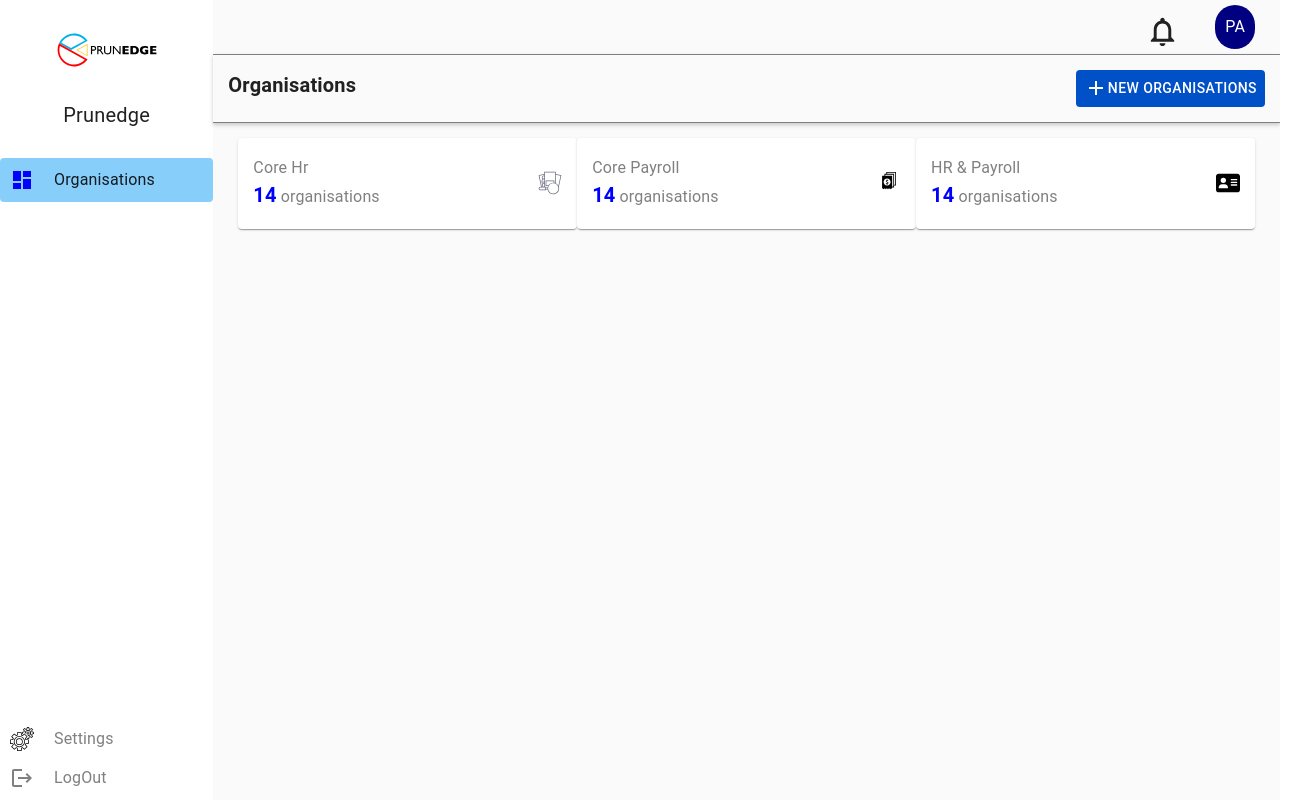
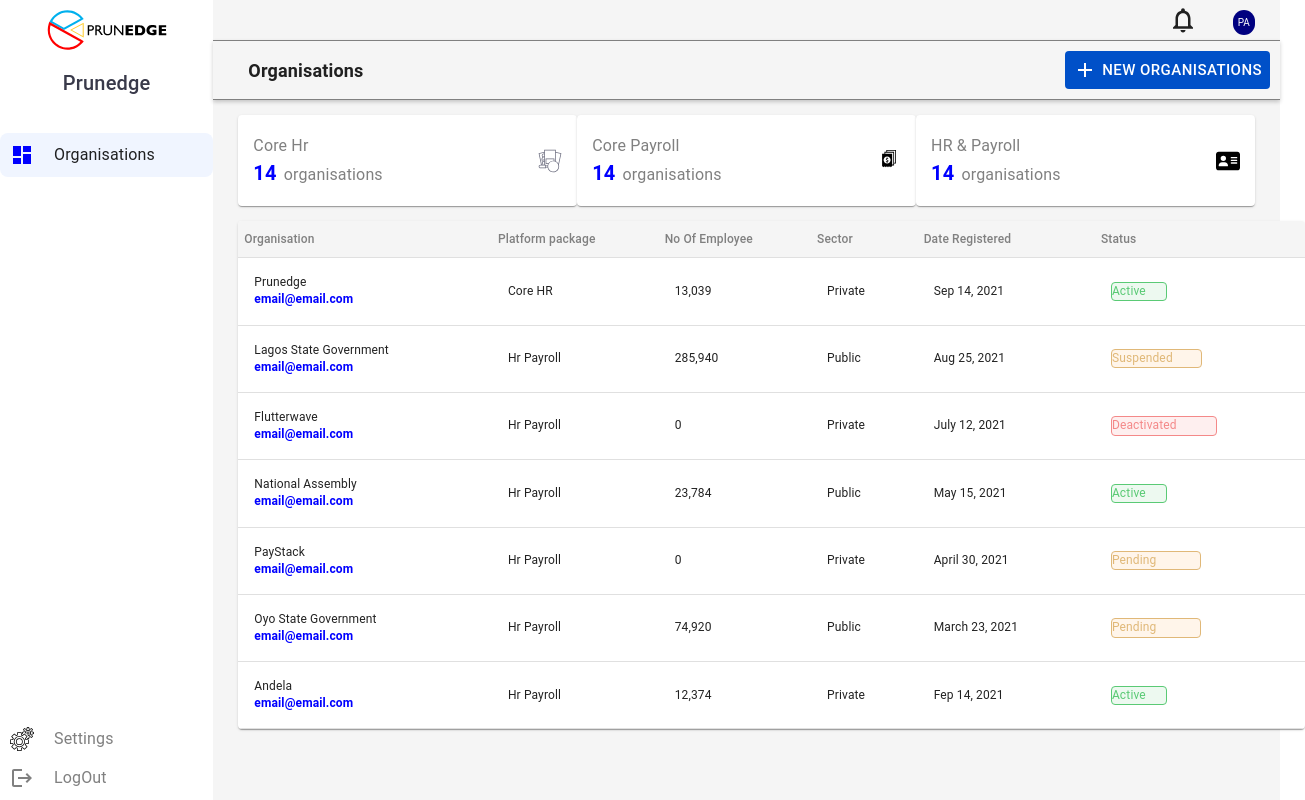
Before and after one commit to A-n-u-O/hrms, a React (Create React App) app: page /Dashboard in a window 1280 px wide. Shown: the whole page, 1305 px wide, since content can reach past the window. Built offline with nearby package versions, Linux system fonts and the light colour scheme.

Commit message:
table added to dashboard

```diff
--- a/src/components/Dashboard.tsx
+++ b/src/components/Dashboard.tsx
@@ -16,6 +16,8 @@
 import NotificationsNoneIcon from "@mui/icons-material/NotificationsNone";
 import AddIcon from "@mui/icons-material/Add";
 import { useNavigate } from "react-router-dom";
+import MUITable from "./Table";
+import { platform } from "os";
 
 const Dashboard = () => {
   const navigate = useNavigate();
@@ -46,22 +48,31 @@
                     display: "flex",
                     flexDirection: "column",
                     alignItems: "center",
+                    gap: "8px",
                   }}>
                   <img
                     src={logo}
-                    style={{ height: "100px", width: "100px" }}
+                    style={{ height: "40px", width: "120px", margin: "10px" }}
                     alt="Logo"
                   />
-                  <Typography sx={{ fontSize: "20px" }}> Prunedge </Typography>
+                  <Typography
+                    sx={{
+                      fontSize: "20px",
+                      fontWeight: "500",
+                      color: "#393A4A",
+                    }}>
+                    {" "}
+                    Prunedge{" "}
+                  </Typography>
                 </div>
                 {/* menu  */}
                 <div
                   style={{
-                    backgroundColor: "lightskyblue",
+                    backgroundColor: "#F0F5FF",
                     display: "flex",
-                    borderRadius: "4px",
+                    borderRadius: "8px",
                     padding: "10px",
-                    marginTop: "28px",
+                    marginTop: "35px",
                   }}>
                   <DashboardIcon sx={{ color: "blue", padding: "0" }} />
                   <Typography sx={{ marginLeft: "20px" }}>
@@ -103,7 +114,7 @@
                 </Box>
               </div>
             </Grid>
-            <Grid item xs={10} sx={{ backgroundColor: "#FAFAFA" }}>
+            <Grid item xs={10} sx={{ backgroundColor: "#F5F5F5" }}>
               {/* organisations  */}
               {/* top */}
               <Box
@@ -114,17 +125,18 @@
                 }}>
                 {/* notification  */}
                 <NotificationsNoneIcon
-                  sx={{ fontSize: "35px", margin: "5px", marginRight: "30px" }}
+                  sx={{ fontSize: "30px", margin: "5px", marginRight: "30px" }}
                 />
                 {/* profile */}
                 <Typography
                   sx={{
                     backgroundColor: "navy",
-                    padding: "10px",
+                    padding: "5px",
                     margin: "5px",
                     marginRight: "25px",
                     borderRadius: "40px",
                     color: "white",
+                    fontSize: "10px",
                   }}>
                   PA
                 </Typography>
@@ -133,26 +145,36 @@
               {/* organizations heading */}
               <Box
                 sx={{
-                  borderBottom: "0.8px solid grey",
-                  borderTop: "0.8px solid grey",
+                  borderBottom: "0.6px solid grey",
+                  borderTop: "0.6px solid grey",
                   display: "flex",
                   justifyContent: "space-between",
-                  padding: "15px",
+                  padding: "10px",
                   boxShadow: "0px 2px 4px rgba(0, 0, 0, 0.2)",
+                  alignItems: "center",
                 }}>
-                <Typography sx={{ fontWeight: "bolder", fontSize: "20px" }}>
+                <Typography
+                  sx={{
+                    fontWeight: "bolder",
+                    fontSize: "18px",
+                    marginLeft: "25px",
+                  }}>
                   Organisations
                 </Typography>
                 <Button
                   sx={{
                     display: "flex",
-                    backgroundColor: "#0050C8",
-                    color: "white",
+                    background: "#0050C8",
+                    "&:hover": { backgroundColor: "blue" },
+                    color: "#FFFFFF",
+                    textDecoration: "none",
+                    cursor: "pointer",
+                    fontSize: "15px",
                     padding: "10px, 16px, 10px, 16px",
                     borderRadius: "4px",
                   }}>
                   {" "}
-                  <AddIcon /> New Organisations
+                  <AddIcon sx={{ marginRight: "5px" }} /> New Organisations
                 </Button>
               </Box>
 
@@ -185,6 +207,7 @@
                           color: "blue",
                           fontSize: "20px",
                           fontWeight: "bold",
+                          paddingRight: "3px",
                         }}>
                         14
                       </span>{" "}
@@ -215,6 +238,7 @@
                           color: "blue",
                           fontSize: "20px",
                           fontWeight: "bold",
+                          paddingRight: "3px",
                         }}>
                         14
                       </span>{" "}
@@ -245,6 +269,7 @@
                           color: "blue",
                           fontSize: "20px",
                           fontWeight: "bold",
+                          paddingRight: "3px",
                         }}>
                         14
                       </span>{" "}
@@ -258,6 +283,81 @@
                   />
                 </Card>
               </Box>
+              <MUITable
+                data={[
+                  {
+                    org: "Prunedge",
+                    email: "email@email.com",
+                    platform: "Core HR",
+                    employees: "13,039",
+                    sector: "Private",
+                    dateOfReg: "Sep 14, 2021",
+                    stat: "Active",
+                  },
+                  {
+                    org: "Lagos State Government",
+                    email: "email@email.com",
+                    platform: "Hr Payroll",
+                    employees: "285,940",
+                    sector: "Public",
+                    dateOfReg: "Aug 25, 2021",
+                    stat: "Suspended",
+                  },
+                  {
+                    org: "Flutterwave",
+                    email: "email@email.com",
+                    platform: "Hr Payroll",
+                    employees: "0",
+                    sector: "Private",
+                    dateOfReg: "July 12, 2021",
+                    stat: "Deactivated",
+                  },
+                  {
+                    org: "National Assembly",
+                    email: "email@email.com",
+                    platform: "Hr Payroll",
+                    employees: "23,784",
+                    sector: "Public",
+                    dateOfReg: "May 15, 2021",
+                    stat: "Active",
+                  },
+                  {
+                    org: "PayStack",
+                    email: "email@email.com",
+                    platform: "Hr Payroll",
+                    employees: "0",
+                    sector: "Private",
+                    dateOfReg: "April 30, 2021",
+                    stat: "Pending",
+                  },
+                  {
+                    org: "Oyo State Government",
+                    email: "email@email.com",
+                    platform: "Hr Payroll",
+                    employees: "74,920",
+                    sector: "Public",
+                    dateOfReg: "March 23, 2021",
+                    stat: "Pending",
+                  },
+                  {
+                    org: "Andela",
+                    email: "email@email.com",
+                    platform: "Hr Payroll",
+                    employees: "12,374",
+                    sector: "Private",
+                    dateOfReg: "Fep 14, 2021",
+                    stat: "Active",
+                  },
+                ]}
+                columnHead={[
+                  { label: "Organisation", key: "org" },
+                  { label: "Platform package", key: "platform" },
+                  { label: "No Of Employee", key: "employees" },
+                  { label: "Sector", key: "sector" },
+                  { label: "Date Registered", key: "dateOfReg" },
+                  { label: "Status", key: "stat" },
+                ]}
+              />
             </Grid>
           </Grid>
         </Box>
--- a/src/components/Table.tsx
+++ b/src/components/Table.tsx
@@ -6,55 +6,117 @@
 import TableHead from "@mui/material/TableHead";
 import TableRow from "@mui/material/TableRow";
 import Paper from "@mui/material/Paper";
+import MoreVertIcon from "@mui/icons-material/MoreVert";
+import { Box } from "@mui/material";
 
-function createData(
-  name: string,
-  calories: number,
-  fat: number,
-  carbs: number,
-  protein: number
-) {
-  return { name, calories, fat, carbs, protein };
-}
-
-const rows = [
-  createData("Frozen yoghurt", 159, 6.0, 24, 4.0),
-  createData("Ice cream sandwich", 237, 9.0, 37, 4.3),
-  createData("Eclair", 262, 16.0, 24, 6.0),
-  createData("Cupcake", 305, 3.7, 67, 4.3),
-  createData("Gingerbread", 356, 16.0, 49, 3.9),
-];
+type ColumnHeadProps = {
+  label: string;
+  key: string;
+};
 
 export default function MUITable({
   columnHead,
   data,
 }: {
-  columnHead: string[];
+  columnHead: ColumnHeadProps[];
   data: any;
 }) {
+  const getStateStyle = (stat: string) => {
+    switch (stat) {
+      case "Active":
+        return {
+          color: "#5ACA75",
+          backgroundColor: "#EDF9F0",
+          border: "1px solid #5ACA75",
+          borderRadius: "4px",
+          width: "56px",
+        };
+      case "Suspended":
+        return {
+          color: "#E0B878",
+          backgroundColor: "#FFF5EA",
+          border: "1px solid #E0B878",
+          borderRadius: "4px",
+          width: "91px",
+        };
+      case "Deactivated":
+        return {
+          color: "#F48989",
+          backgroundColor: "#FEEFEF",
+          border: "1px solid #F48989",
+          borderRadius: "4px",
+          width: "106px",
+        };
+      case "Pending":
+        return {
+          color: "#E0B878",
+          backgroundColor: "#FFF5EA",
+          border: "1px solid #E0B878",
+          borderRadius: "4px",
+          width: "90px",
+        };
+      default:
+        return {};
+    }
+  };
+
   return (
-    <TableContainer component={Paper}>
+    <TableContainer
+      component={Paper}
+      sx={{
+        marginTop: "15px",
+        marginBottom: "15px",
+        marginRight: "30px",
+        marginLeft: "25px",
+        maxWidth: "1230px",
+      }}>
       <Table sx={{ minWidth: 650 }} aria-label="simple table">
-        <TableHead>
+        <TableHead sx={{ backgroundColor: "#F5F5F5" }}>
           <TableRow>
             {columnHead.map((item) => {
-              return <TableCell>{item}</TableCell>;
+              return (
+                <TableCell
+                  sx={{ padding: "6px", color: "grey", fontSize: "12px" }}>
+                  {item.label}
+                </TableCell>
+              );
             })}
           </TableRow>
         </TableHead>
         <TableBody>
           {data.map((row: any) => (
-            <TableRow>
-              {columnHead.map((item) => {
-                return <TableCell>{item}</TableCell>;
+            <TableRow key={row.org}>
+              {columnHead.map((item, index) => {
+                if (item.key === "org") {
+                  return (
+                    <TableCell key={index} sx={{ fontSize: "12px" }}>
+                      <div>{row[item.key]}</div>
+                      <div style={{ color: "blue", fontWeight: "600" }}>
+                        {row.email}
+                      </div>
+                    </TableCell>
+                  );
+                } else if (item.key === "stat") {
+                  return (
+                    <TableCell key={index}>
+                      <Box
+                        sx={{
+                          padding: "6px, 8px, 6px, 8px",
+                          fontSize: "12px",
+                          ...getStateStyle(row[item.key]),
+                        }}>
+                        {row[item.key]}
+                      </Box>
+                    </TableCell>
+                  );
+                } else {
+                  return (
+                    <TableCell key={index} sx={{ fontSize: "12px" }}>
+                      {row[item.key]}
+                    </TableCell>
+                  );
+                }
               })}
-              <TableCell component="th" scope="row">
-                {row.name}
-              </TableCell>
-              <TableCell align="right">{row.calories}</TableCell>
-              <TableCell align="right">{row.fat}</TableCell>
-              <TableCell align="right">{row.carbs}</TableCell>
-              <TableCell align="right">{row.protein}</TableCell>
             </TableRow>
           ))}
         </TableBody>
```
